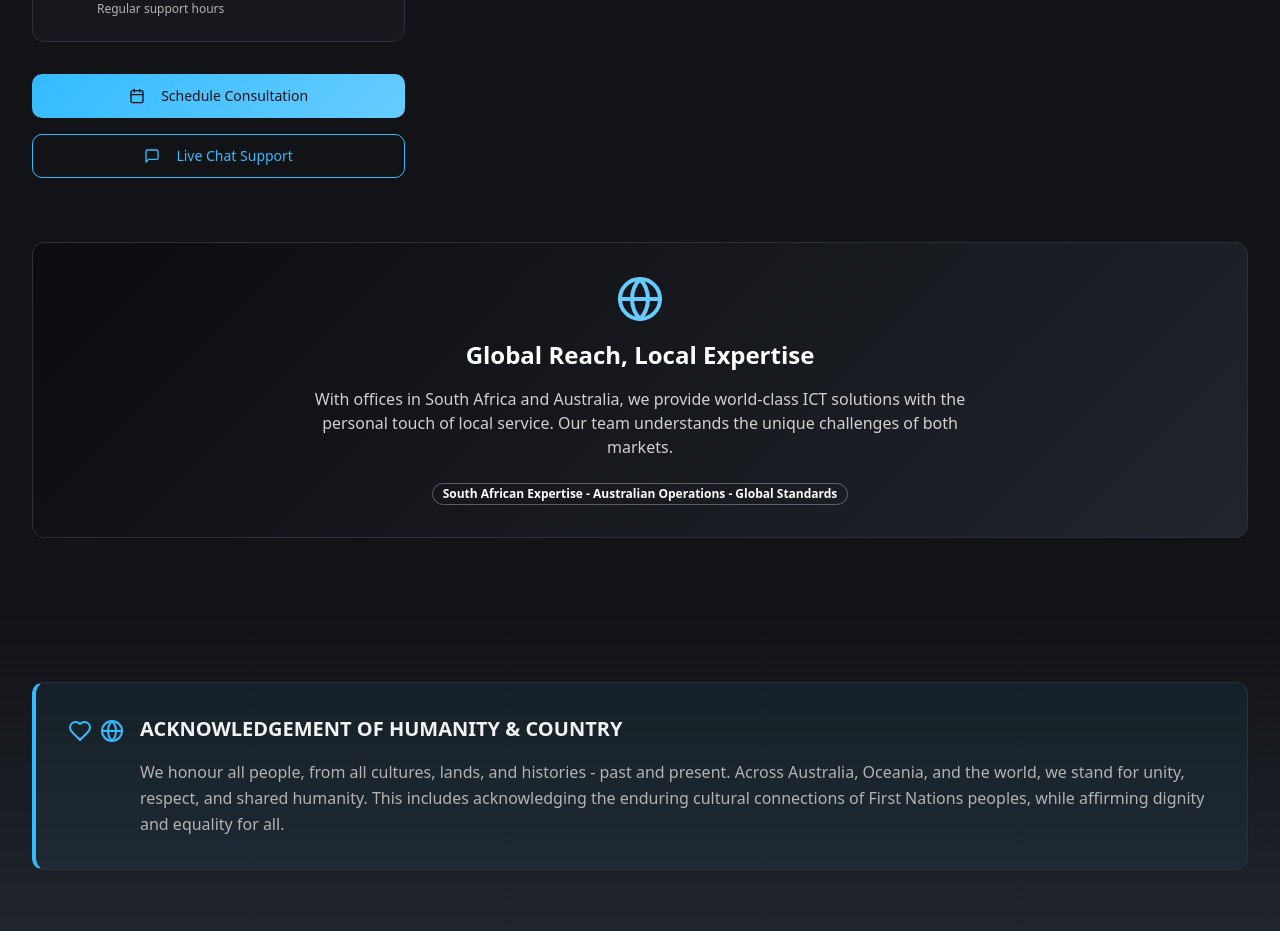
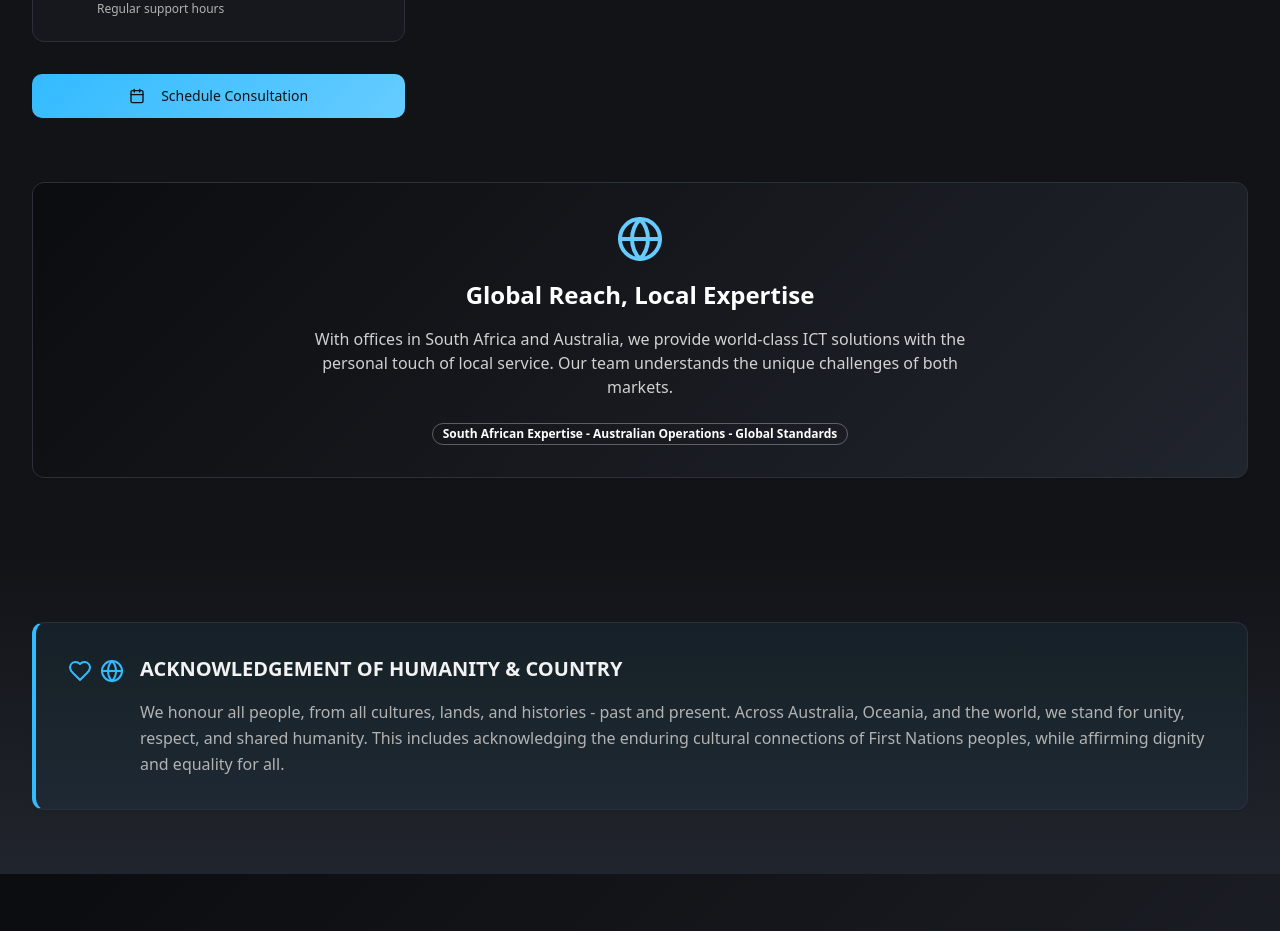
Before and after one commit to supportcall/bridge-ict-web, a React (Vite) app: page / in a window 1280 px wide. Shown: the part 7100-8031 px from the top of the page. Built offline with nearby package versions, Linux system fonts and the light colour scheme.

Commit message:
Remove Live Chat Support
Remove the "Live Chat Support" component from the site.

```diff
--- a/src/components/Contact.tsx
+++ b/src/components/Contact.tsx
@@ -152,10 +152,6 @@ const Contact = () => {
                 <Calendar className="w-4 h-4 mr-2" />
                 Schedule Consultation
               </Button>
-              <Button variant="outline" className="w-full" size="lg">
-                <MessageSquare className="w-4 h-4 mr-2" />
-                Live Chat Support
-              </Button>
             </div>
           </div>
 
```
